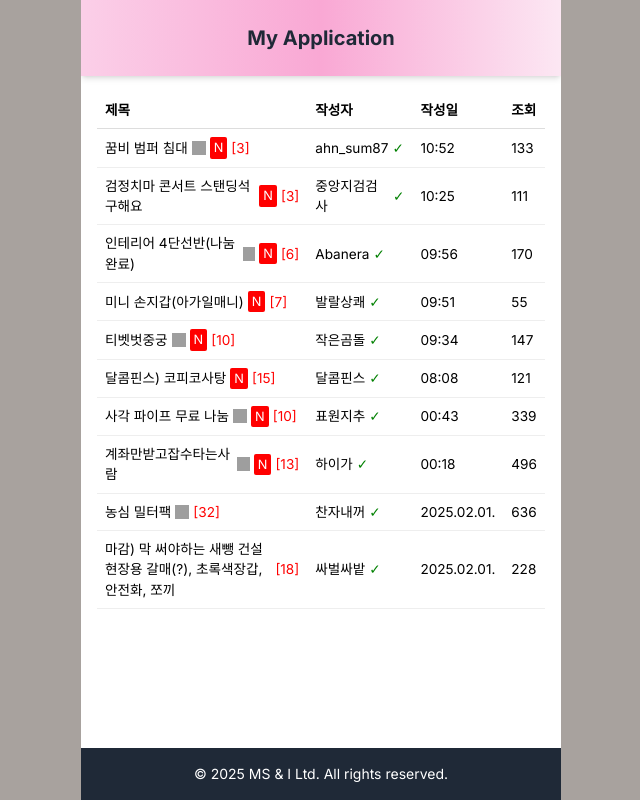
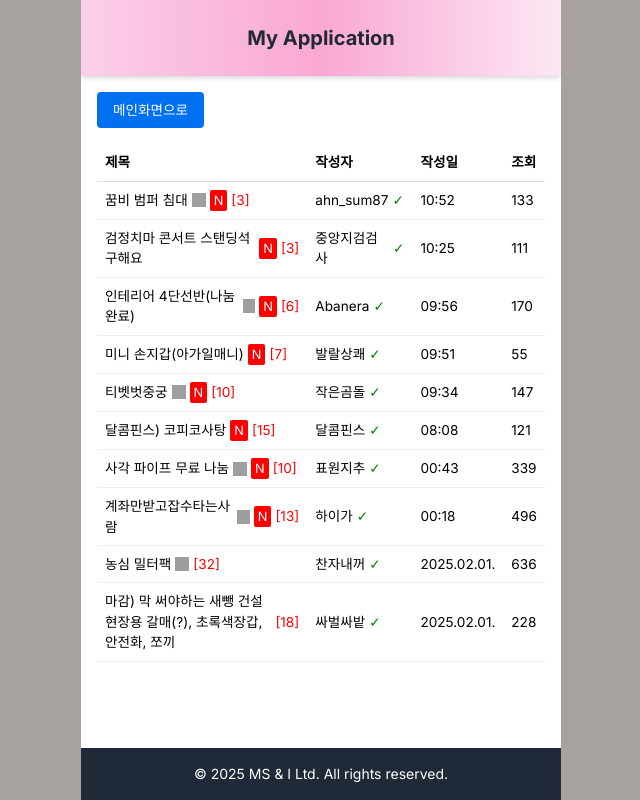
Before and after one commit to k800712/front-assignments-main, a Next.js app: page /assignments/posts in a window 1280 px wide. Shown: the whole page, without its empty margins (319-959 px from the left). Built offline with nearby package versions, Linux system fonts and the light colour scheme; grey boxes are pictures that could not be loaded.

Commit message:
feat: 메인화면 이동 버튼 추가
- 게시글 테이블 상단에 메인화면 이동 버튼 구현

```diff
--- a/src/app/assignments/posts/page.tsx
+++ b/src/app/assignments/posts/page.tsx
@@ -100,7 +100,27 @@ export default function Page() {
 
     return (
         <div style={{ padding: '16px' }}>
-            <table style={{ width: '100%', borderCollapse: 'collapse', fontSize: '0.9rem' /* 글자 크기 조정 */ }}>
+            {/* 메인화면으로 돌아가는 버튼 */}
+            <div style={{ marginBottom: '16px' }}>
+                <Link href="/">
+                    <button
+                        style={{
+                            padding: '8px 16px',
+                            backgroundColor: '#0070f3',
+                            color: 'white',
+                            border: 'none',
+                            borderRadius: '4px',
+                            cursor: 'pointer',
+                            fontSize: '0.85rem'
+                        }}
+                    >
+                        메인화면으로
+                    </button>
+                </Link>
+            </div>
+
+            {/* 게시글 테이블 */}
+            <table style={{ width: '100%', borderCollapse: 'collapse', fontSize: '0.9rem' }}>
                 <thead>
                 <tr style={{ borderBottom: '1px solid #ddd', fontSize: '0.85rem' }}>
                     <th style={{ padding: '8px', textAlign: 'left' }}>제목</th>
@@ -150,7 +170,7 @@ export default function Page() {
                                 display: 'flex',
                                 alignItems: 'center',
                                 gap: '4px',
-                    fontSize: '0.85rem' /* 작성자 글자 크기 */
+                                fontSize: '0.85rem'
                             }}>
                                 {post.writer}
                                 <span style={{ color: 'green', fontSize: '0.85rem' }}>✓</span>
```
Lines whose indentation alone changed are shown as unchanged.
